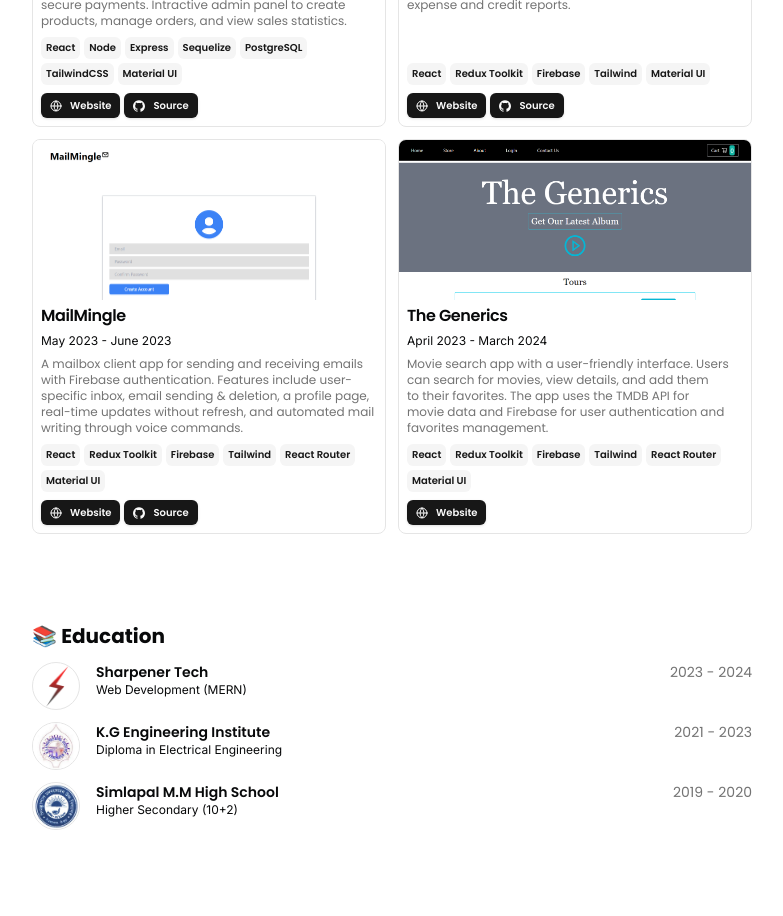
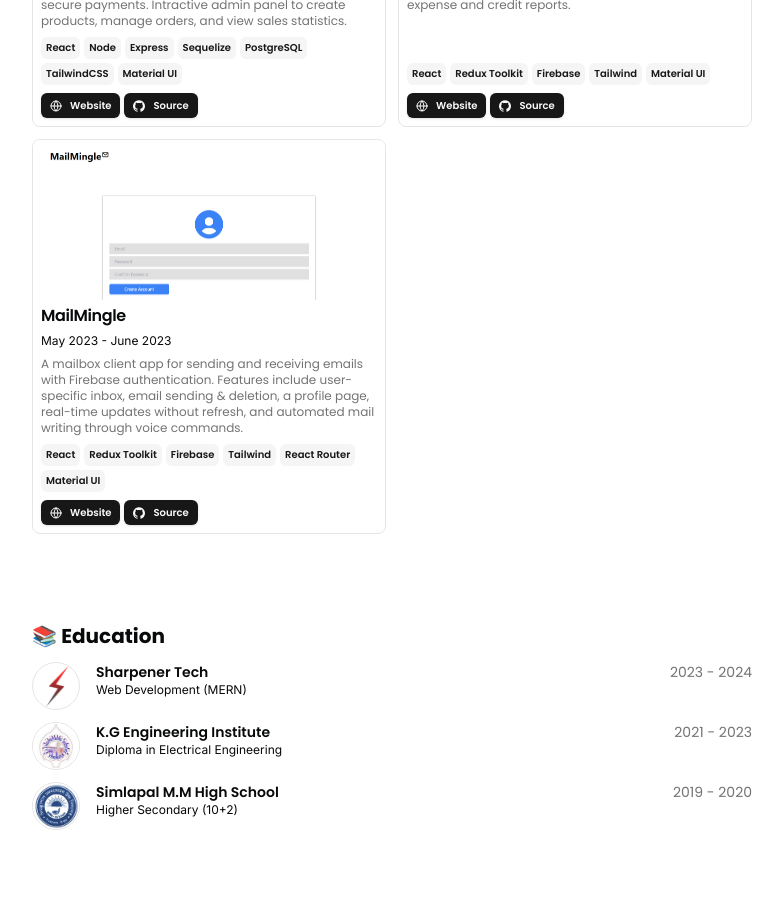
Before and after one commit to sourav0809/new-portfolio, a Next.js app: page / in a window 1280 px wide. Shown: the part 2220-3136 px from the top of the page, without its empty margins (248-1031 px from the left). Built offline with nearby package versions, Linux system fonts and the light colour scheme.

Commit message:
chore : removed outdated projects

```diff
--- a/src/data/resume.tsx
+++ b/src/data/resume.tsx
@@ -260,30 +260,5 @@ testing to ensure system reliability.`,
       image: "/mailbox-1.png",
       video: "",
     },
-    {
-      title: "The Generics",
-      href: "/",
-      dates: "April 2023 - March 2024",
-      active: true,
-      description:
-        "Movie search app with a user-friendly interface. Users can search for movies, view details, and add them to their favorites. The app uses the TMDB API for movie data and Firebase for user authentication and favorites management.",
-      technologies: [
-        "React",
-        "Redux Toolkit",
-        "Firebase",
-        "Tailwind",
-        "React Router",
-        "Material UI",
-      ],
-      links: [
-        {
-          type: "Website",
-          href: "/",
-          icon: <Icons.globe className="size-3" />,
-        },
-      ],
-      image: "/movie-1.png",
-      video: "",
-    },
   ],
 } as const;
```
